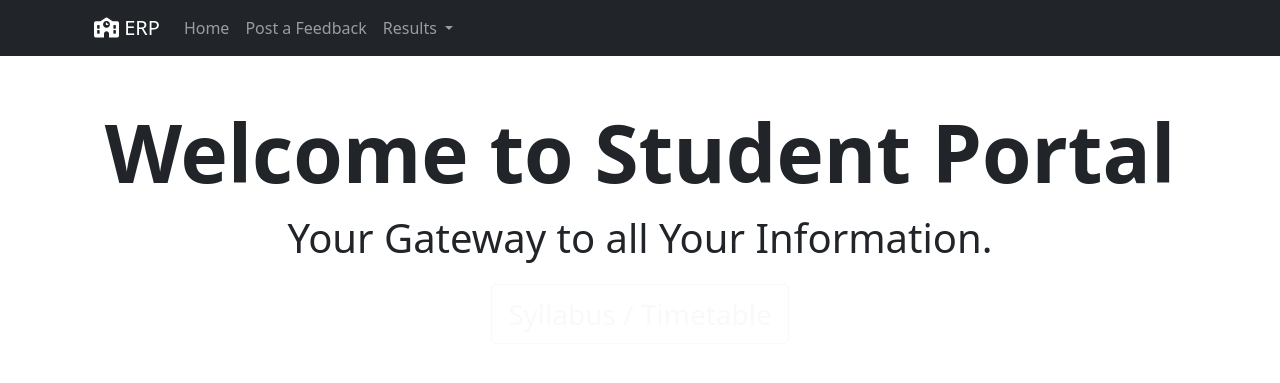
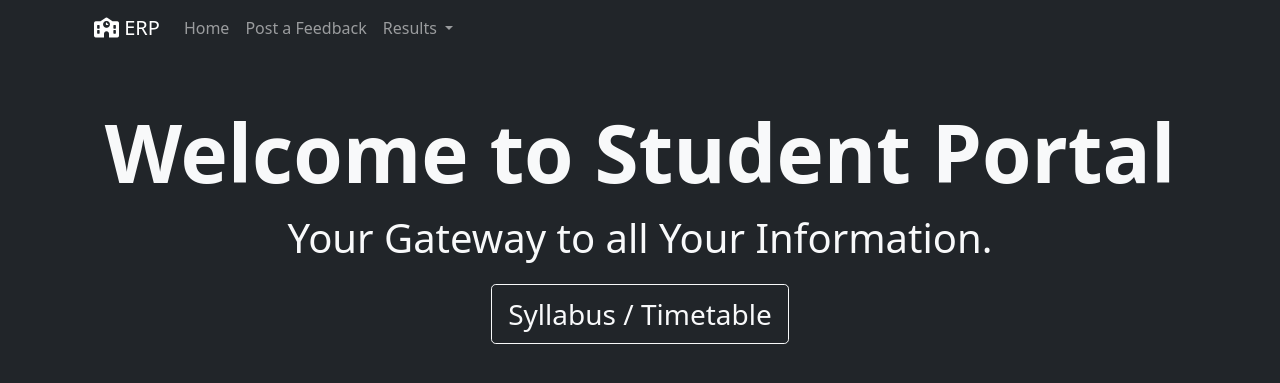
Before and after one commit to sid-revankar/ERP-Project, a Django app: page /student/ in a window 1280 px wide. Shown: the top 383 px of the page. Run offline with Django 3.2, Linux system fonts and the light colour scheme; some libraries are stand-ins or nearby versions.

Commit message:
Recommited

```diff
--- a/students/templates/student-home.html
+++ b/students/templates/student-home.html
@@ -1,8 +1,9 @@
 {% extends 'base.html' %} {% block title %}Student Home{% endblock %}
 {% block content %}
-<main class="text-center mt-5">
-  <h1 class="display-1 fw-bold">Welcome to Student Portal</h1>
-  <p class="lead fs-1">Your Gateway to all Your Information.</p>
+<body class="bg-dark">
+  <main class="text-center mt-5 text-light">
+    <h1 class="display-1 fw-bold">Welcome to Student Portal</h1>
+    <p class="lead fs-1">Your Gateway to all Your Information.</p>
 
     <a
       class="btn fs-3 btn-outline-light btn-lg"
```
